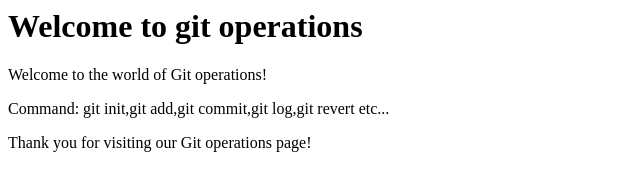
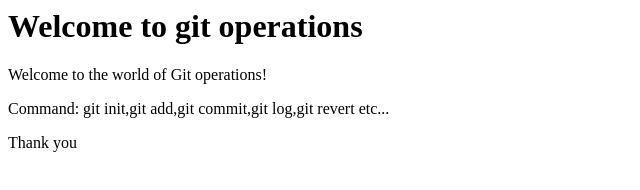
Before and after one commit to gvenkatasaideep/S19-lab-external, a plain HTML site: page index.html in a window 1280 px wide. Shown: the whole page, without its empty margins (0-640 px from the left). Drawn offline with Linux system fonts and the light colour scheme.

Commit message:
Second commit

```diff
--- a/index.html
+++ b/index.html
@@ -10,7 +10,7 @@
 
         </div>
         <footer>
-            <p>Thank you for visiting our Git operations page!</p>
+            <p>Thank you</p>
         </footer>
     </head>
 </html>
```
